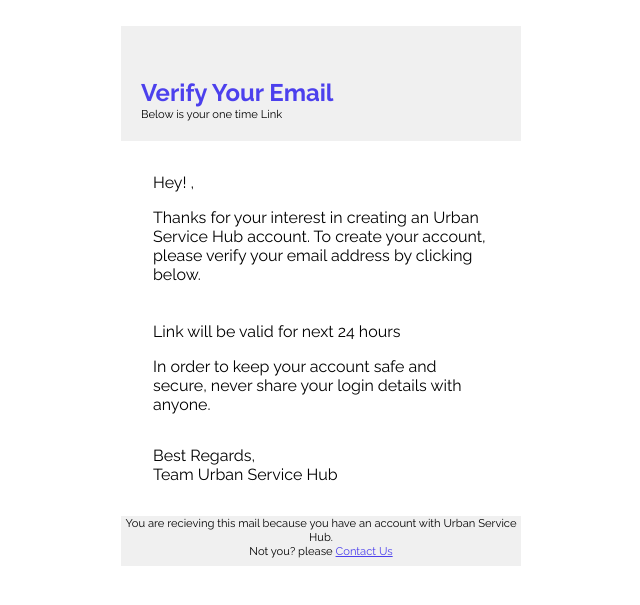
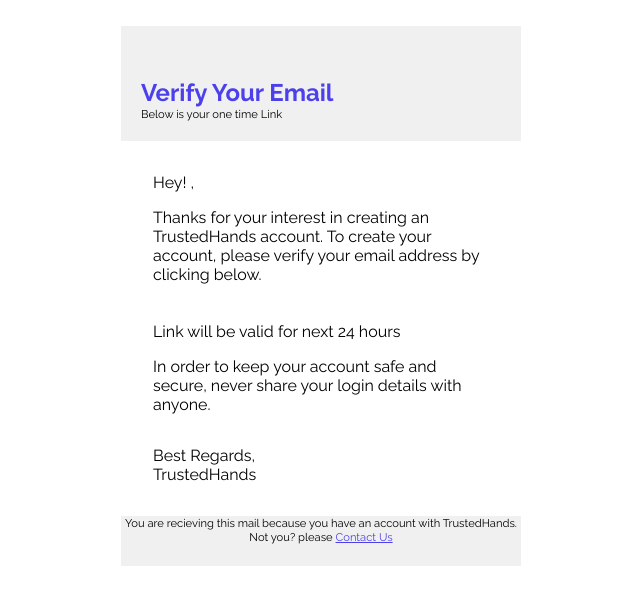
Before and after one commit to AdityaTohan/TrustedHands, a Django app: template notifications/templates/verify_otp.html in a window 1280 px wide. Shown: the top 605 px of the page, without its empty margins (319-959 px from the left). Run offline with Django 4.2, Linux system fonts and the light colour scheme; the template is opened without the code that fills it, so the values that code supplies are empty; data comes from the database, SQL or seed files in the repository.

Commit message:
Update verify_otp.html

```diff
--- a/notifications/templates/verify_otp.html
+++ b/notifications/templates/verify_otp.html
@@ -113,7 +113,7 @@
           <div class="col-one">
             <div class="col-two">
               <p>Hey! {{first_name}},</p>
-              <p  class="mt-1">Thanks for your interest in creating an Urban Service Hub account. To create your account, please verify your email address by clicking below. </p><br>
+              <p  class="mt-1">Thanks for your interest in creating an TrustedHands account. To create your account, please verify your email address by clicking below. </p><br>
               <p><strong> {{verification_link}} </strong> </p><br>
               <p>Link will be valid for next 24 hours</p>
 
@@ -121,10 +121,10 @@
               and secure, never share your login
               details with anyone.</p>
               <p  class="mt-2">Best Regards,</p>
-              <p>Team Urban Service Hub</p>
+              <p>TrustedHands</p>
             </div>
             <div class="footer">
-              <p > You are recieving this mail because you have an account with Urban Service Hub. <br />
+              <p > You are recieving this mail because you have an account with TrustedHands. <br />
               Not you? please <a href="https://www.ush.com/contact-us/" style="color: #4c40ed"> Contact Us </a></p>
             </div>
 
```
